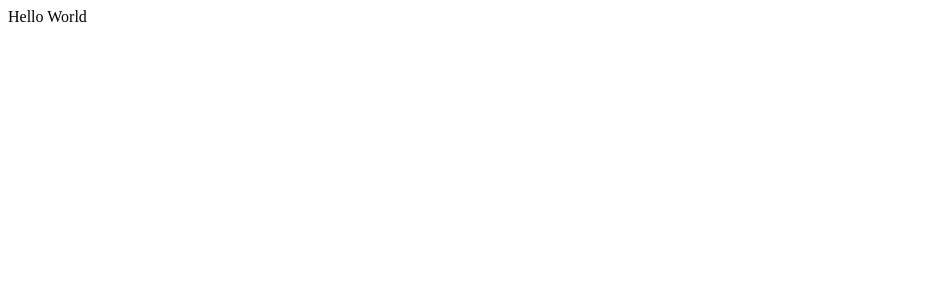
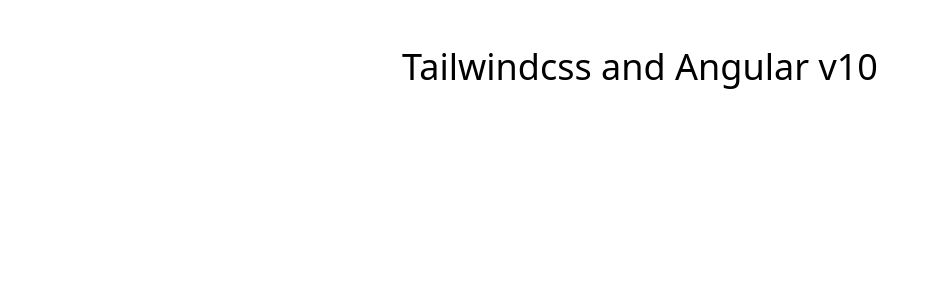
Before and after one commit to mrsan22/ExploreAngular, an Angular app: page / in a window 1280 px wide. Shown: the top 300 px of the page, without its empty margins (0-932 px from the left). Built offline with nearby package versions, Linux system fonts and the light colour scheme.

Commit message:
Added support for tailwindcss to Angular v10

```diff
--- a/angular.json
+++ b/angular.json
@@ -11,8 +11,11 @@
       "prefix": "app",
       "architect": {
         "build": {
-          "builder": "@angular-devkit/build-angular:browser",
+          "builder": "@angular-builders/custom-webpack:browser",
           "options": {
+            "customWebpackConfig": {
+              "path": "./webpack.config.js"
+            },
             "outputPath": "dist/helloApp",
             "index": "src/index.html",
             "main": "src/main.ts",
@@ -60,8 +63,11 @@
           }
         },
         "serve": {
-          "builder": "@angular-devkit/build-angular:dev-server",
+          "builder": "@angular-builders/custom-webpack:dev-server",
           "options": {
+            "customWebpackConfig": {
+              "path": "./webpack.config.js"
+            },
             "browserTarget": "helloApp:build"
           },
           "configurations": {
@@ -119,6 +125,7 @@
           }
         }
       }
-    }},
+    }
+  },
   "defaultProject": "helloApp"
 }
--- a/src/app/app.component.html
+++ b/src/app/app.component.html
@@ -1 +1,3 @@
-<p>Hello World</p>
+<div class="text-4xl p-10 text-center">
+  <p>Tailwindcss and Angular v10</p>
+</div>
--- a/src/app/app.component.ts
+++ b/src/app/app.component.ts
@@ -2,7 +2,7 @@
 
 @Component({
   selector: "app-root",
-  template: ` Hello World `,
+  templateUrl: "app.component.html",
 })
 export class AppComponent {
   constructor() {}
--- a/src/styles.css
+++ b/src/styles.css
@@ -1 +1,4 @@
 /* You can add global styles to this file, and also import other style files */
+@import "tailwindcss/base";
+@import "tailwindcss/components";
+@import "tailwindcss/utilities";
--- /dev/null
+++ b/tailwind.config.js
@@ -0,0 +1,12 @@
+module.exports = (isProd) => ({
+  prefix: "",
+  future: {
+    removeDeprecatedGapUtilities: true,
+    purgeLayersByDefault: true,
+  },
+  purge: {
+    enabled: isProd,
+    content: ["**/*.html", "**/*.ts"],
+  },
+  theme: {},
+});
--- /dev/null
+++ b/webpack.config.js
@@ -0,0 +1,27 @@
+const merge = require("webpack-merge");
+
+module.exports = (config) => {
+  const isProd = config.mode === "production";
+  const tailwindConfig = require("./tailwind.config.js")(isProd);
+
+  return merge(config, {
+    module: {
+      rules: [
+        {
+          test: /\.css$/,
+          loader: "postcss-loader",
+          options: {
+            postcssOptions: {
+              ident: "postcss",
+              plugins: [
+                require("postcss-import"),
+                require("tailwindcss")(tailwindConfig),
+                require("autoprefixer"),
+              ],
+            },
+          },
+        },
+      ],
+    },
+  });
+};
```
Also changed, not shown: package.json (+6 -1 lines), 1 other file (tests, documents, lock files or other folders).
